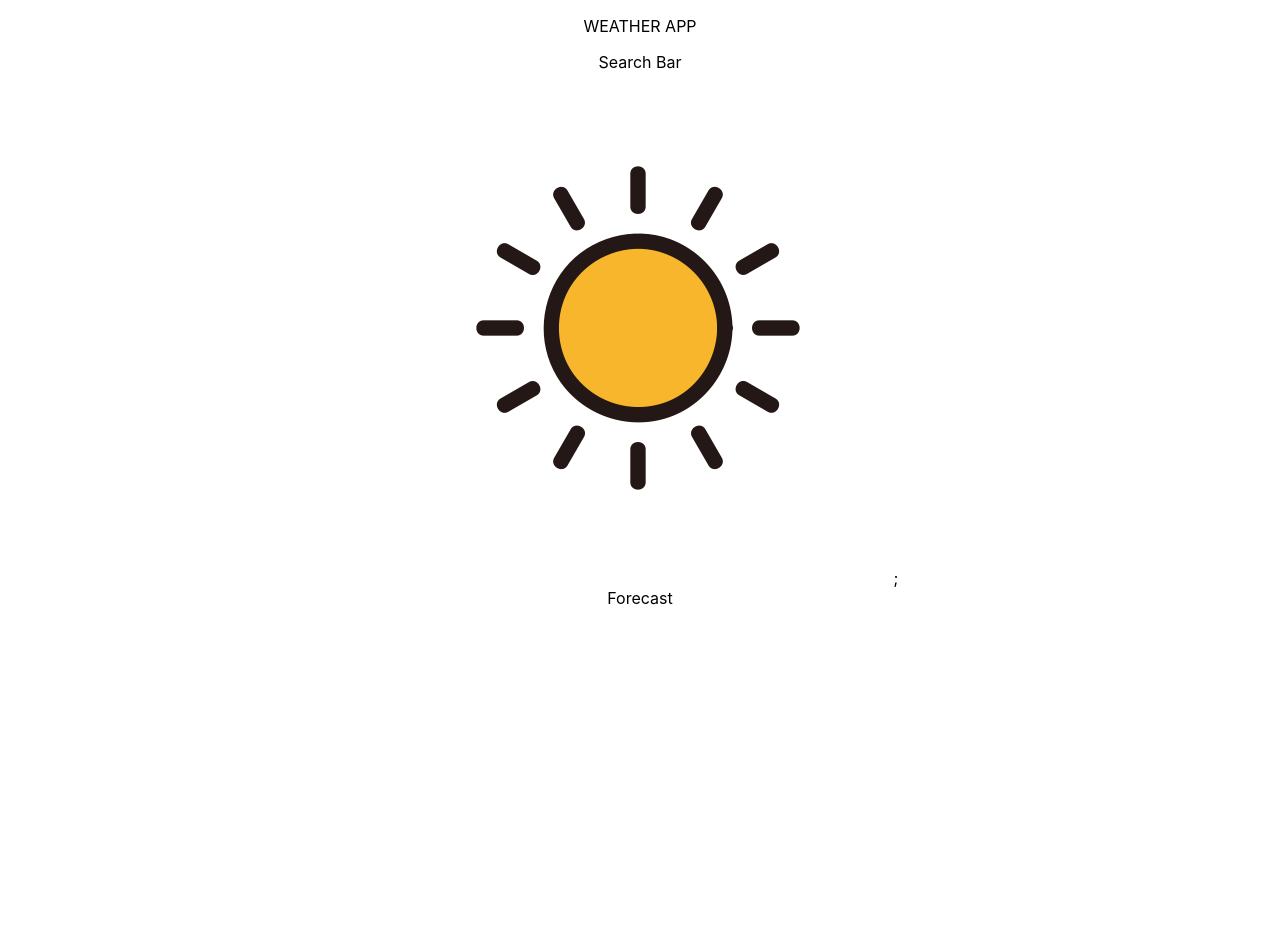
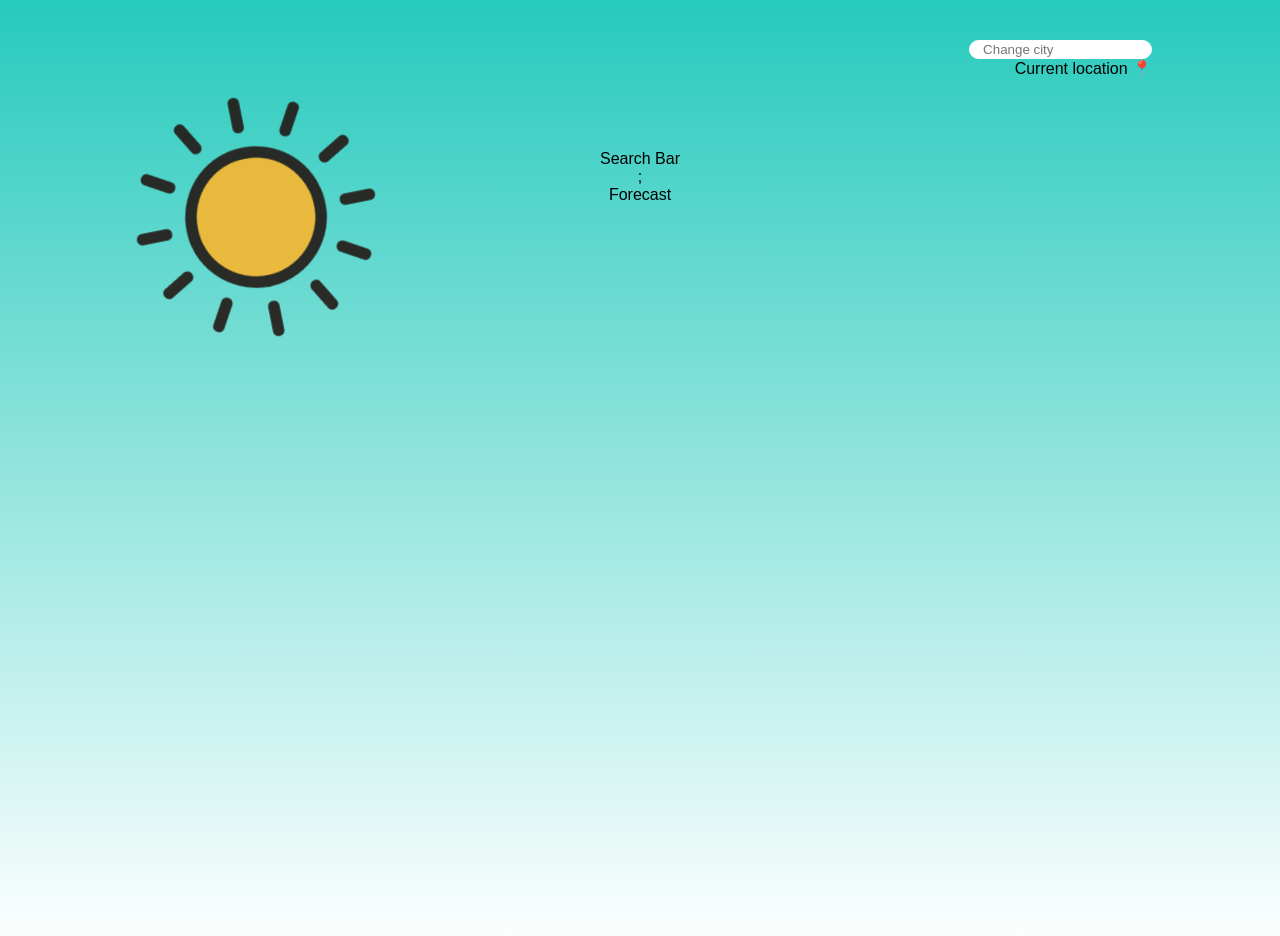
Before and after one commit to mariaalouisaa/Weather-App-React-, a React (Create React App) app in the folder my-app/: page / in a window 1280 px wide. Shown: the top 936 px of the page. Before the commit the page ends 800 px from the top, so only its background shows below. Built offline with nearby package versions, Linux system fonts and the light colour scheme.

Commit message:
Added html and css to current component

```diff
--- a/my-app/src/App.css
+++ b/my-app/src/App.css
@@ -1,3 +1,73 @@
 .App {
+  font-family: sans-serif;
   text-align: center;
 }
+
+body {
+  background: linear-gradient(rgb(39, 202, 189), rgb(255, 255, 255));
+  background-repeat: no-repeat;
+  color: rgb(0, 0, 0);
+  height: 100vh;
+  padding-top: 150px;
+  margin: 0 auto;
+  font-family: "Roboto", sans-serif;
+}
+
+@media (max-width: 768px) {
+  body {
+    padding-top: 100px;
+  }
+}
+
+@media (max-width: 500px) {
+  .main-image {
+    width: 35%;
+    left: -2%;
+    top: 10px;
+  }
+  .five-day-container {
+    grid-template-columns: repeat(5, 65px);
+    padding: 2px 0;
+    gap: 4px;
+  }
+}
+
+@media (max-width: 425px) {
+  .main-image {
+    width: 35%;
+  }
+}
+
+@media (max-width: 375px) {
+  .column {
+    font-size: 12px;
+  }
+  img {
+    width: 45px;
+  }
+  .main-image {
+    width: 150px;
+  }
+  .five-day-container {
+    grid-template-columns: repeat(5, 55px);
+    padding: 1px 0;
+  }
+  .search-bar {
+    max-width: 150px;
+  }
+  .current-link {
+    font-size: 12px;
+  }
+}
+
+@media (max-width: 320px) {
+  h1 {
+    font-size: 28px;
+    padding-top: 15px;
+  }
+  .search-bar {
+    padding: 0;
+    border: none;
+    max-width: 120px;
+  }
+}
--- a/my-app/src/App.js
+++ b/my-app/src/App.js
@@ -6,7 +6,6 @@ import Forecast from "./Forecast";
 function App() {
   return (
     <div className="App">
-      <p>WEATHER APP</p>
       <Search />
       <Current />
       <Forecast />
--- /dev/null
+++ b/my-app/src/Current.css
@@ -0,0 +1,32 @@
+.main-image {
+  width: 30%;
+  position: absolute;
+  left: 5%;
+  top: 25px;
+  opacity: 90%;
+}
+.rotate {
+  animation: rotation 25s infinite linear;
+}
+@keyframes rotation {
+  from {
+    transform: rotate(0deg);
+  }
+  to {
+    transform: rotate(359deg);
+  }
+}
+
+.search-container {
+  position: absolute;
+  top: 40px;
+  right: 10%;
+  z-index: 1;
+  text-align: right;
+}
+
+.search-bar {
+  max-width: 180px;
+  border-radius: 13px;
+  border: 1.5px solid rgb(255, 255, 255);
+}
--- a/my-app/src/Current.js
+++ b/my-app/src/Current.js
@@ -1,9 +1,30 @@
 import sun from "./images/sun.png";
+import "./Current.css";
 
 export default function Current() {
   return (
     <div className="Current">
-      <img src={sun} className="App-logo" alt="logo" />;
+      <img
+        src={sun}
+        className="main-image rotate"
+        alt="animated weather image"
+      />
+      ;
+      <div className="search-container">
+        <form>
+          <input
+            type="text"
+            placeholder="   Change city"
+            className="search-bar"
+          />
+        </form>
+        <div href="#" className="current-link">
+          Current location{" "}
+          <span role="img" aria-label="pin">
+            📍
+          </span>{" "}
+        </div>
+      </div>
     </div>
   );
 }
```
